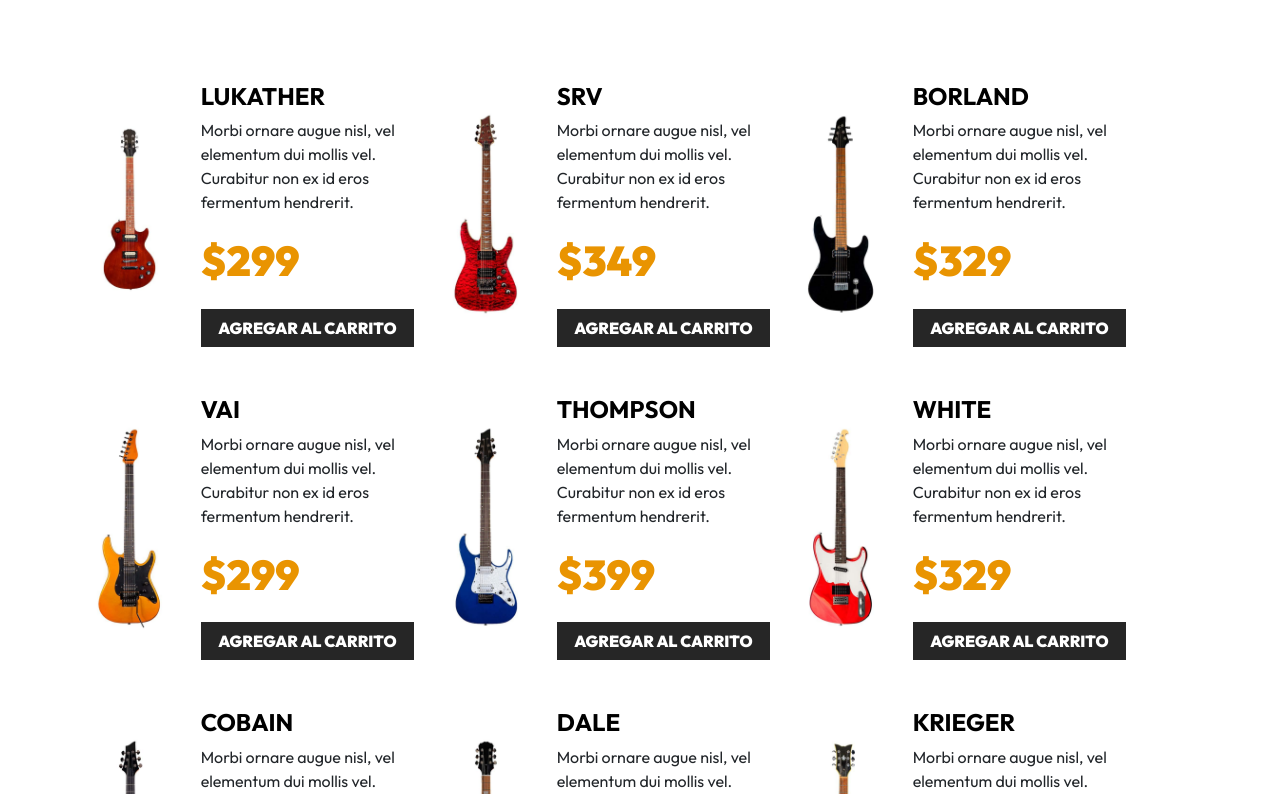
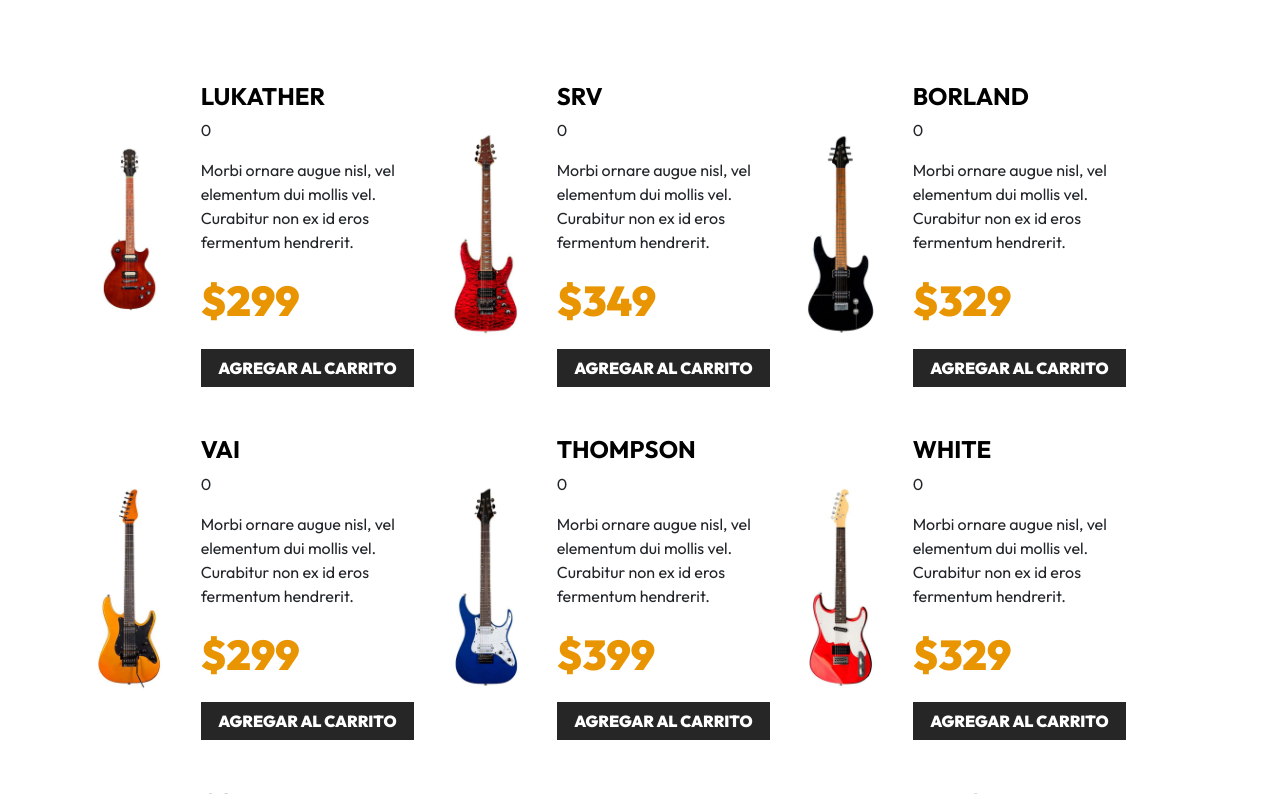
Before and after one commit to ArnnySnaydher/Guitarla, a Vue app: page / in a window 1280 px wide. Shown: the part 826-1620 px from the top of the page. Built offline with nearby package versions, Linux system fonts and the light colour scheme.

Commit message:
usando eventos : test

```diff
--- a/src/components/Guitarra.vue
+++ b/src/components/Guitarra.vue
@@ -1,10 +1,18 @@
 <script setup>
+import { ref } from 'vue';
+
+const numero = ref(0)
     const props = defineProps({
         guitarra:{
             typeof:Object,
             required:true
         }
     })
+
+
+const increment = () =>{
+    numero.value++
+}
 </script>
 <template>
     <div class="col-md-6 col-lg-4 my-4 row align-items-center">
@@ -14,11 +22,13 @@
                 </div>
                 <div class="col-8">
                     <h3 class="text-black fs-4 fw-bold text-uppercase">{{guitarra.nombre}}</h3>
+                    <p>{{numero}}</p>
                     <p>{{guitarra.descripcion}}</p>
                     <p class="fw-black text-primary fs-3">${{ guitarra.precio }}</p>
                     <button
                         type="button"
                         class="btn btn-dark w-100 "
+                        v-on:click="increment"
                     >Agregar al Carrito</button>
                 </div>
             </div><!-- FIN GUITARRA -->
```
